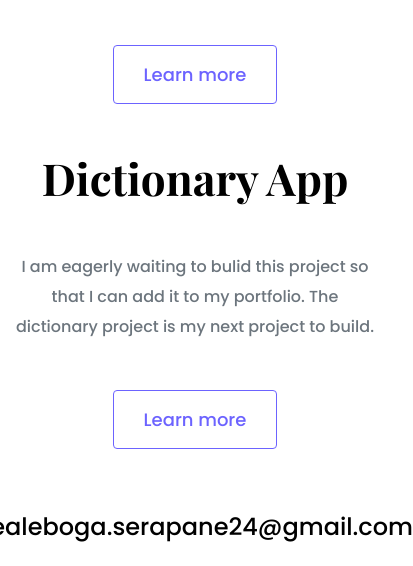
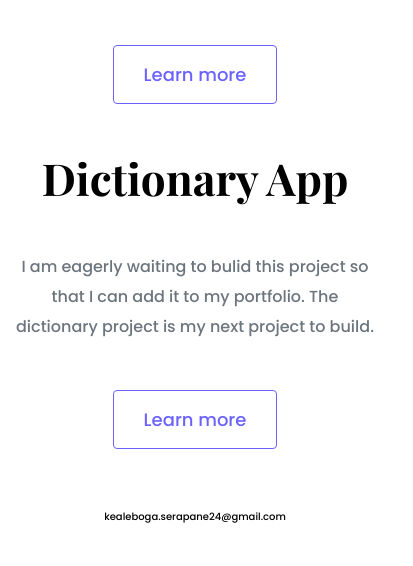
Before and after one commit to kea-nelly/protfolio-project, a plain HTML site: page index.html in a window 390 px wide. Shown: the part 1447-2013 px from the top of the page, 413 px wide, since content can reach past the window. Drawn offline with nearby package versions, Linux system fonts and the light colour scheme; a web font is replaced by a local one.

Commit message:
Making email address responsive

```diff
--- a/styles/portfolio.css
+++ b/styles/portfolio.css
@@ -172,4 +172,7 @@ footer .social-links a:hover {
     padding: 0;
     text-align: center;
   }
+  footer .email-link {
+    font-size: 10px;
+  }
 }
```
